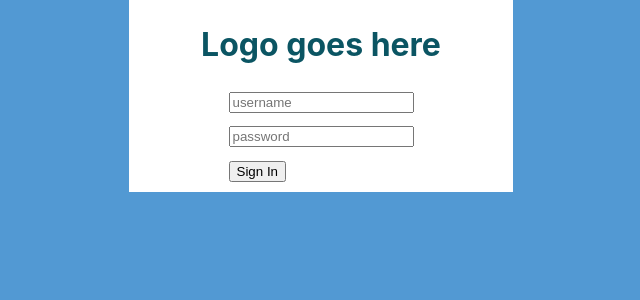
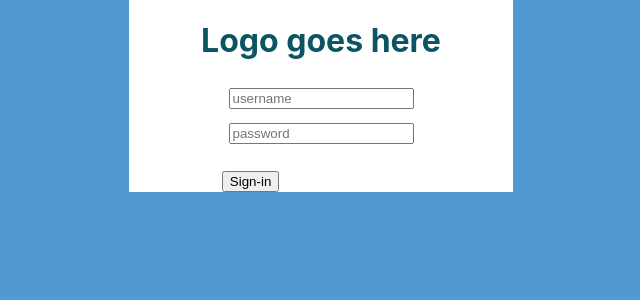
Before and after one commit to mphipps2017/Cooking-App, a React (Create React App) app in the folder Frontend/react-app/: page / in a window 1280 px wide. Shown: the top 300 px of the page, without its empty margins (319-959 px from the left). Built offline with nearby package versions, Linux system fonts and the light colour scheme.

Commit message:
Modularized SignInBox component and edited file structure of react-app

```diff
--- a/Frontend/react-app/src/App.js
+++ b/Frontend/react-app/src/App.js
@@ -1,6 +1,6 @@
 import React from 'react';
 import './App.css';
-import SignInBox from './components/SignInBox'
+import SignInBox from './components/pages/SignInBox';
 
 function App() {
   return (
--- /dev/null
+++ b/Frontend/react-app/src/components/forms/listform/ListForm.js
@@ -0,0 +1,60 @@
+import React from 'react';
+import PropTypes from 'prop-types';
+import Styles from './ListForm.module.css';
+
+/*
+ * This component makes a list of form inputs
+ *   values: array of placeHolder / value strings
+ *     ex. ['username', 'password]
+ *   buttonText: string of what will show up on the submit form button
+ *     ex. 'Sign-in'
+ *   onSubmit: A function that takes the values from forms as an input
+ *     ex. if values = ['username', 'password'] then onsubmit
+ *         will bec alled with {username: 'value', password: 'value'}
+*/
+class ListForm extends React.Component{
+    constructor(props){
+        super(props);
+        let temp = {}
+        let value;
+        for(value of props.values){
+            temp[value] = "";
+        }
+        this.state = temp;
+
+        this.handleChange = this.handleChange.bind(this);
+    }
+
+    handleChange(event){
+        let temp ={};
+        temp[event.target.placeholder] = event.target.value;
+        this.setState(temp);
+    }
+
+    render(){
+        return(
+            <form onSubmit={(e) => {
+                e.preventDefault();
+                return this.props.onSubmit(this.state)}}>
+                <label>
+                    {this.props.values.map(value =>
+                    <div className={Styles.wrapper} key={value} >
+                        <input type={value === 'password'?'password':'text'} value={this.state[value]} onChange={this.handleChange} placeholder={value} />
+                        <br />
+                    </div>
+                    )}
+                </label>
+                <br />
+                <input type="submit" value={this.props.buttonText}/>
+            </form>
+        )
+    }
+}
+
+ListForm.propTypes = {
+    values: PropTypes.array,
+    buttonText: PropTypes.string,
+    onSubmit: PropTypes.func
+}
+
+export default ListForm;
--- /dev/null
+++ b/Frontend/react-app/src/components/forms/listform/ListForm.module.css
@@ -0,0 +1,3 @@
+.wrapper input{
+    margin:.5em;
+}
--- a/Frontend/react-app/src/components/SignInBox.js
+++ b/Frontend/react-app/src/components/pages/SignInBox.js
@@ -1,6 +1,8 @@
 import React from 'react';
 import styles from './SignInBox.module.css';
 import axios from 'axios';
+
+import ListForm from '../forms/listform/ListForm';
 
 class SignInBox extends React.Component{
     constructor(props){
@@ -19,34 +21,21 @@ class SignInBox extends React.Component{
         }
     }
 
-    handleSubmit(event){
+    handleSubmit(logInInfo){
         console.log('Submiting request....');
-        const logInInfo = {
-            username: this.state.username,
-            password: this.state.password
-        }
         axios.post('/users/login', logInInfo)
         .then(res => {
-            alert(`Successfully logged in as ${this.state.username}`);
+            alert(`Successfully logged in as ${logInInfo.username}`);
         }).catch(err =>{
             console.log(err);
         })
-        event.preventDefault();
     }
 
     render(){
         return(
             <div className={styles.wrapper}>
                 <h1>Logo goes here</h1>
-                <form onSubmit={this.handleSubmit}>
-                    <label>
-                        <input type="text" value={this.state.username} onChange={this.handleChange} placeholder="username" />
-                        <br />
-                        <input type="password" value={this.state.password} onChange={this.handleChange} placeholder="password" />
-                    </label>
-                    <br />
-                    <input type="submit" value="Sign In" />
-                </form>
+                <ListForm values={['username', 'password']} buttonText="Sign-in" onSubmit={this.handleSubmit}/>
             </div>
         )
     }
--- a/Frontend/react-app/src/components/SignInBox.module.css
+++ b/Frontend/react-app/src/components/pages/SignInBox.module.css
@@ -11,7 +11,3 @@
 .wrapper h1{
     color: #0b5563
 }
-
-.wrapper input{
-    margin:.5em;
-}
```
Also changed, not shown: 1 other file (tests, documents, lock files or other folders).
